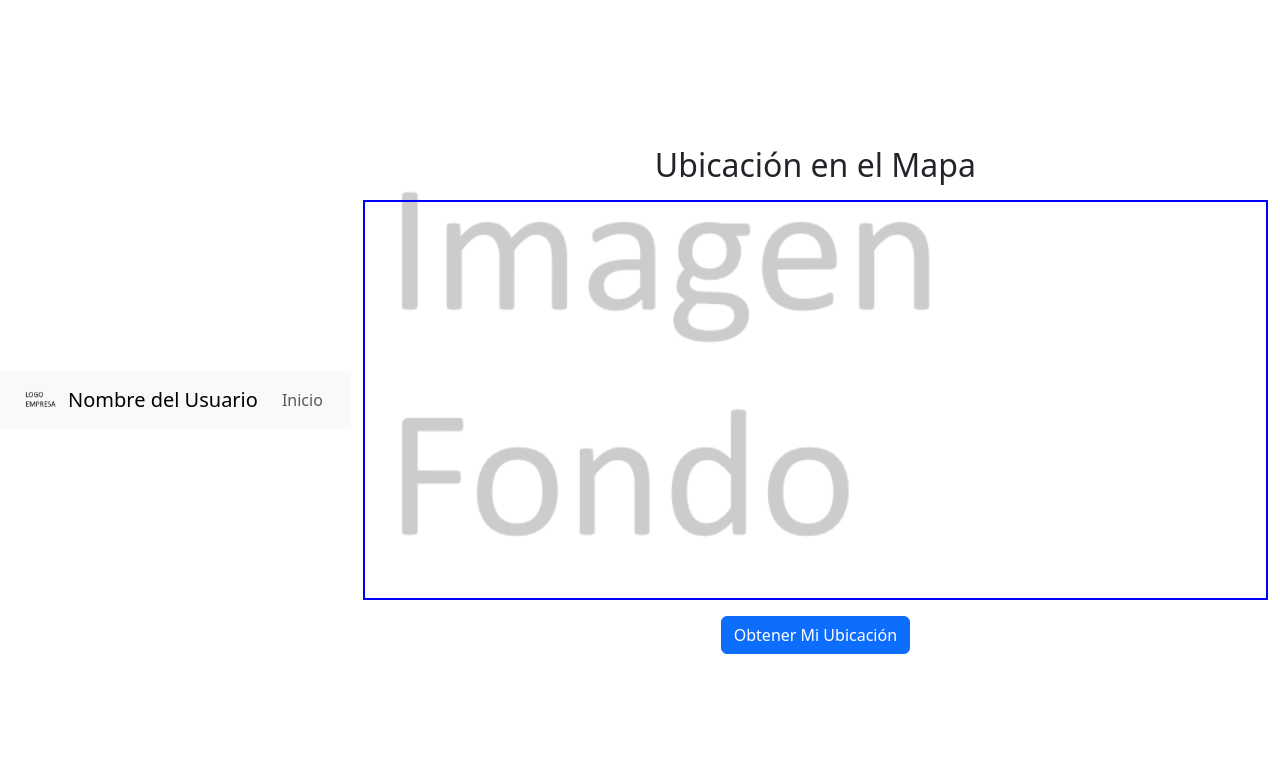
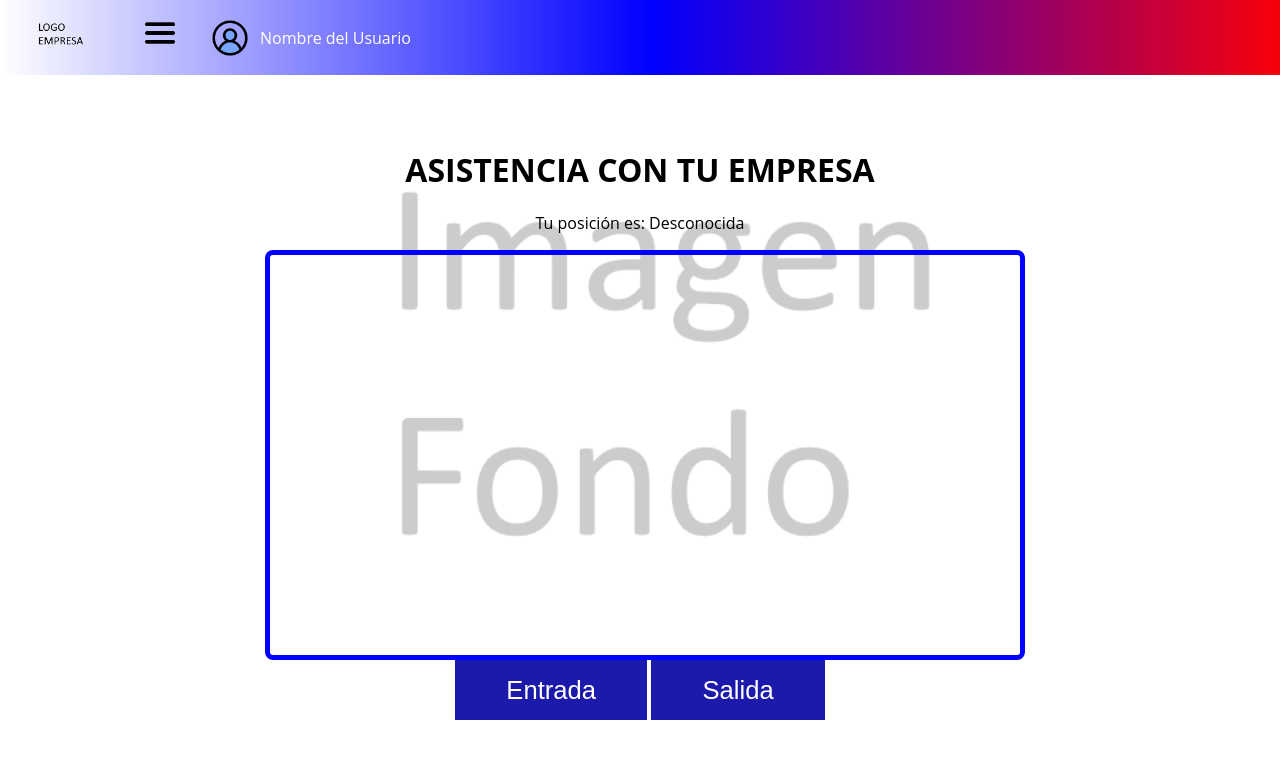
Before and after one commit to AppGeolocalizaciona/AppGeolocaliza, a PHP site: page / in a window 1280 px wide. Shown: the top 759 px of the page. Run offline with PHP 8.4, Linux system fonts and the light colour scheme.

Commit message:
roolback

```diff
--- a/Geolocalizacionapp/index.html
+++ b/Geolocalizacionapp/index.html
@@ -6,37 +6,43 @@
     <title>Posición de usuario y área de destino</title>
     <link rel="stylesheet" href="style.css">
     <link rel="stylesheet" href="https://unpkg.com/leaflet/dist/leaflet.css" />
-    <link rel="stylesheet" href="https://cdnjs.cloudflare.com/ajax/libs/bootstrap/5.3.0/css/bootstrap.min.css">
-    <script src="https://cdnjs.cloudflare.com/ajax/libs/bootstrap/5.3.0/js/bootstrap.bundle.min.js"></script>
 </head>
 <body>
 
-    <nav id="navbar" class="navbar navbar-expand-lg navbar-light bg-light p-2">
-        <div class="container-fluid">
-            <a class="navbar-brand d-flex align-items-center" href="#">
-                <img src="img/LOGO_EMPRESA.png" alt="Logo de la institución" id="logo" class="me-2" style="width: 40px;">
-                <span>Nombre del Usuario</span>
-            </a>
-            <button class="navbar-toggler" type="button" data-bs-toggle="collapse" data-bs-target="#navbarNav" aria-controls="navbarNav" aria-expanded="false" aria-label="Toggle navigation">
-                <span class="navbar-toggler-icon"></span>
-            </button>
-            <div class="collapse navbar-collapse" id="navbarNav">
-                <ul class="navbar-nav ms-auto">
-                    <li class="nav-item">
-                        <a class="nav-link" href="#">Inicio</a>
-                    </li>
-                </ul>
-            </div>
+    <nav id="navbar">
+        <div id="logo-container">
+            <img src="img/LOGO_EMPRESA.png" alt="Logo de la institución" id="logo">
+        </div>
+        <div>
+            <span class="menu-icon" onclick="toggleMenu()">
+                <img src="img/menu.png" alt="Menú"">
+            </span>
+        <ul id="menu" class="hidden">
+            <li><a href="https://api.whatsapp.com/send/?phone=56953327839&text&type=phone_number&app_absent=0">Contacto</a></li>
+            <li><a href="https://calidad.aiep.cl/historia/">Acerca de</a></li>
+        </ul>
+        </div>
+        <div id="user-info">
+            <img id="user-photo" src="img/avatar.png" alt="Foto de Usuario">
+            <span id="user-name">Nombre del Usuario</span>
         </div>
     </nav>
 
-    <div class="container">
-        <h2>Ubicación en el Mapa</h2>
-        <div id="map" style="height: 400px;"></div>
-        <button id="locateButton" class="btn btn-primary mt-3">Obtener Mi Ubicación</button>
+    <div>
+        <div class="container">
+            <h1>ASISTENCIA CON TU EMPRESA</h1>
+            <p>Tu posición es: <span id="Pos">Desconocida</span></p>
+            <p id="PosLink"><a target="_blank"></a></p>
+            <div id="map-container">
+                <div id="map"></div> <!-- Aquí se mostrará el mapa -->
+            </div>
+            <button id="entryButton" disabled aria-disabled="true">Entrada</button>
+            <button id="exitButton" disabled aria-disabled="true">Salida</button>
+            <div id="rangeMessage" style="color: red; margin-top: 10px;"></div>
+        </div>
     </div>
 
     <script src="https://unpkg.com/leaflet/dist/leaflet.js"></script>
-    <script type="module" src="controller.js"></script>
+    <script src="controller.js"></script>
 </body>
 </html>
--- a/Geolocalizacionapp/style.css
+++ b/Geolocalizacionapp/style.css
@@ -3,69 +3,218 @@ body {
     font-family: 'Open Sans', sans-serif;
     margin: 0;
     padding: 0;
-    min-height: 100vh;
     display: flex;
     justify-content: center;
     align-items: center;
+    min-height: 100vh;
     background-image: url('img/Imagen_fondo.png');
     background-size: cover;
     background-position: center;
     background-repeat: no-repeat;
 }
 
-/* Container adjustments */
+
+/* Container */
 .container {
-    width: 100%;
-    max-width: 750px;
+    width: 750px;
     margin: 2em auto;
     text-align: center;
     background: rgba(255, 255, 255, 0.8);
     border-radius: 10px;
-    padding: 1em;
+    padding: 0px;
+    margin-top:100px;
 }
 
-/* Navbar adjustments */
-#navbar {
-    padding: 0.5em;
+#map-container {
+    border: 5px solid blue;
+    border-radius: 8px;
+    margin-top: 1em;
+    overflow: hidden;
+    width: 100%; /* Ancho completo */
+    min-height: 400px; /* Altura mínima */
 }
 
-/* Map adjustments */
 #map {
+    height: 400px;
     width: 100%;
-    height: 400px;
-    border: 2px solid #0000FF;
-    margin-top: 1em;
 }
 
-/* Responsive Styles */
+@media (min-width: 750px) {
+    #map {
+        height: 400px;
+    }
+}
 
-/* Tablets */
-@media (max-width: 768px) {
-    .container {
-        width: 90%;
-        padding: 1em;
-        margin: 1em auto;
+/* Navbar */
+#navbar {
+    background: linear-gradient(to right, white, blue, red); /* Gradiente de colores */
+    padding: 10px;
+    position: fixed;
+    top: 0;
+    left: 0;
+    width: 100%;
+    z-index: 1000;
+    display: flex;
+    align-items: center;
+    gap: 30px;
+
+}
+
+
+#logo-container {
+    flex: 0 1 auto;
+    margin-left: 20px;
+    margin-right: 20PX;
 }
 
 #logo {
-        width: 80px;
-    }
+    max-width: 60px; /* Aumenta el ancho máximo del logo */
+    height: auto; /* Mantiene la proporción del logo */
 }
 
-/* Mobile */
-@media (max-width: 480px) {
-    #navbar {
-        padding: 0.1em;
-        background: linear-gradient(to right, #4a00e0, #8e2de2);
+
+
+/* Menú desplegable
+#menu {
+    list-style-type: none;
+    padding: 0;
+    margin: 0;
+    display: none; /* Oculto por defecto *
+    flex-direction: column;
+    position: absolute;
+    top: 50px;
+    right: 0;
+    background-color: white;
+    width: 200px;
+    border-radius: 5px;
+    box-shadow: 0 2px 10px rgba(0, 0, 0, 0.2);
+    z-index: 1001;
+
 }
 
-    #logo {
-        display: none;
+.visible {
+    display: flex; /* Muestra el menú
 }
 
-    .container {
+.hidden {
+    display: none; /* Oculta el menú
+}
+
+Opciones del menú
+#menu li {
+    padding: 10px;
+}
+
+#menu li a {
+    text-decoration: none;
+    color: #1AAB8A;
+}
+*/
+#menu {
+    display: none; /* Oculto por defecto */
+    position: absolute;
+    top: 40%;
+    background-color: white;
+    border: 1px solid #ccc;
+    border-radius: 5px;
+    list-style-type: none;
+    padding: 10px;
+    z-index: 1001;
+}
+
+
+
+.menu-icon {
+    font-size: 40px;
+    cursor: pointer;
+    color: white;
+
+
+}
+
+.menu-icon img {
+    width: 40px; /* Ajusta el tamaño de la imagen según sea necesario */
+    height: auto; /* Mantiene la proporción */
+}
+
+#menu.visible {
+    display: block; /* Muestra el menú cuando tiene la clase visible */
+}
+
+
+#menu li {
+    padding: 8px;
+    text-align: right;
+}
+
+#menu li a {
+    text-decoration: none;
+    color: #1AAB8A;
+}
+
+/* Estilo para el contenedor del usuario */
+#user-info {
+    display: flex;
+    align-items: center; /* Alinea verticalmente el contenido */
+    gap: 10px; /* Espacio entre la foto y el nombre */
+}
+
+/* Estilo para la foto del usuario */
+#user-photo {
+    width: 40px; /* Ajusta el tamaño según lo necesario */
+    height: 40px; /* Asegúrate de que la foto sea cuadrada */
+    border-radius: 50%; /* Hace la foto circular */
+}
+
+/* Estilo para el nombre del usuario */
+#user-name {
+    color: white; /* Cambia el color del texto según lo necesites */
+    font-size: 16px; /* Ajusta el tamaño del texto */
+}
+
+
+/* Botones */
+/* Botones */
+button {
+    background: #1c1aab;
+    color: #fff;
+    border: none;
+    height: 60px;
+    font-size: 1.6em;
+    padding: 0 2em;
+    cursor: pointer;
+    position: relative; /* Asegúrate de que el botón tenga posición relativa */
+    overflow: hidden; /* Asegúrate de que los pseudo-elementos no se salgan del botón */
+    transition: background 800ms ease;
+}
+
+button:hover {
+    background: #fff;
+    color: #1a5eab;
+}
+
+button:before, button:after {
+    content: '';
+    position: absolute;
+    height: 2px;
+    width: 0;
+    background: #e43116;
+    transition: width 400ms ease;
+}
+
+button:hover:before, button:hover:after {
     width: 100%;
-        margin: 0.5em;
-        padding: 1em;
+    transition: width 800ms ease;
 }
+
+/* Pseudo-elemento antes */
+button:before {
+    top: 0; /* Coloca el pseudo-elemento en la parte superior */
+    left: 0; /* Inicia desde la izquierda */
 }
+
+/* Pseudo-elemento después */
+button:after {
+    bottom: 0; /* Coloca el pseudo-elemento en la parte inferior */
+    right: 0; /* Inicia desde la derecha */
+}
```
Also changed, not shown: Geolocalizacionapp/model.js (deleted, +0 -10 lines). Lines whose indentation alone changed are shown as unchanged.
